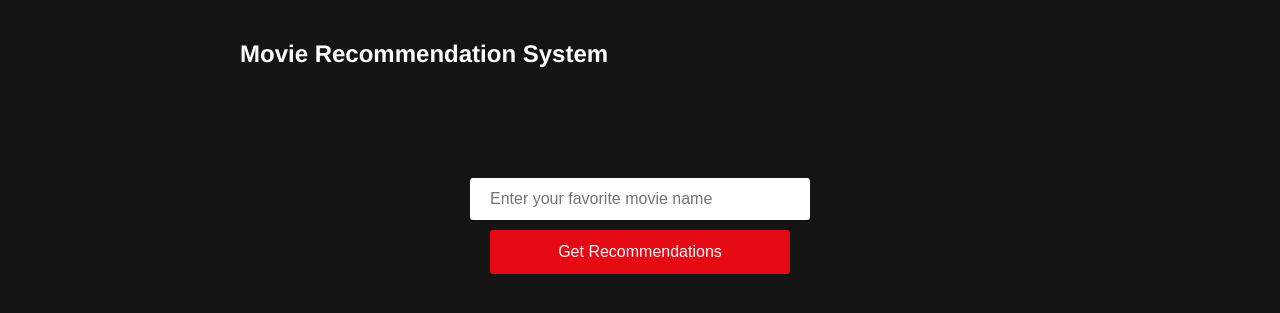
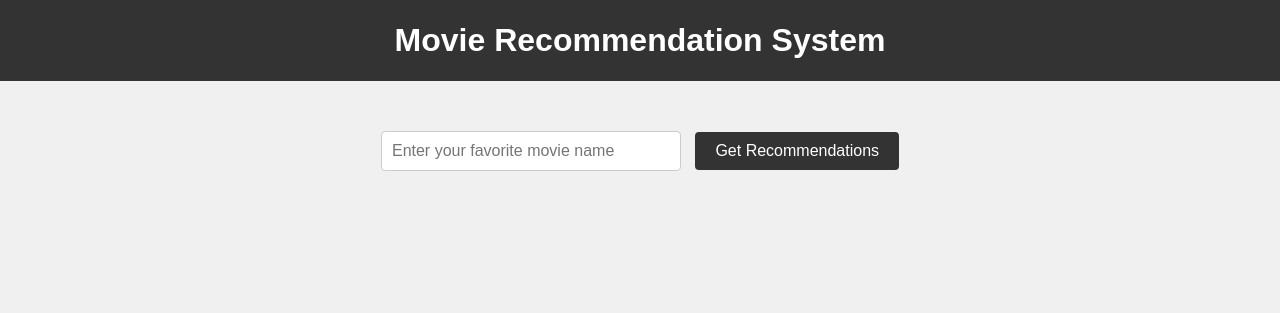
Before and after one commit to imisgsc/MOVIE-RECOMMENDATION-SYSTEM, a Flask app: page / in a window 1280 px wide. Shown: the top 313 px of the page. Run offline with Flask 3, Linux system fonts and the light colour scheme; parts of the project's set-up code (start-up, migrations or seed data) failed here and were passed over.

Commit message:
updated styles

```diff
--- a/static/styles.css
+++ b/static/styles.css
@@ -1,62 +1,78 @@
-/* General styles */
-body {
-    font-family: 'Helvetica Neue', Arial, sans-serif;
-    background-color: #141414; /* Dark background color similar to Netflix */
-    color: #fff;
+/* Reset and basic styles */
+* {
+    box-sizing: border-box;
     margin: 0;
     padding: 0;
 }
 
-h1, h2, h3 {
-    color: #fff; /* White color for headers */
+body {
+    font-family: Arial, sans-serif;
+    background-color: #f0f0f0;
+    line-height: 1.6;
 }
 
-a {
-    color: #e50914; /* Netflix red color for links */
+.container {
+    width: 80%;
+    margin: 0 auto;
 }
 
-a:hover {
+header {
+    background-color: #333;
+    color: #fff;
+    padding: 15px 0;
+    text-align: center;
+}
+
+header h1 {
+    font-size: 2rem;
+}
+
+nav {
+    display: flex;
+    justify-content: center;
+}
+
+nav a {
+    color: #fff;
+    text-decoration: none;
+    margin: 0 10px;
+    font-size: 1.2rem;
+}
+
+nav a:hover {
     text-decoration: underline;
 }
 
-/* Styles specific to index.html */
-form {
-    margin-top: 50px;
+.search-section {
+    padding: 50px 0;
     text-align: center;
 }
 
-label, input, button {
-    display: block;
-    margin: 10px auto;
+.search-section input[type="text"] {
+    padding: 10px;
+    width: 300px;
+    font-size: 1rem;
+    border: 1px solid #ccc;
+    border-radius: 4px;
+    margin-right: 10px;
 }
 
-input[type="text"], button {
-    padding: 12px 20px;
-    width: 300px;
+.search-section button {
+    padding: 10px 20px;
+    font-size: 1rem;
+    background-color: #333;
+    color: #fff;
     border: none;
-    background-color: #fff; /* White background for input and button */
-    color: #000; /* Black text color */
-    font-size: 16px;
-    border-radius: 3px;
+    border-radius: 4px;
+    cursor: pointer;
 }
 
-button {
-    cursor: pointer;
-    background-color: #e50914; /* Netflix red for button */
-    color: #fff; /* White text color */
-    border: 1px solid transparent;
-    transition: background-color 0.3s ease;
+.search-section button:hover {
+    background-color: #555;
 }
 
-button:hover {
-    background-color: #ff3f30; /* Lighter shade of red on hover */
-}
-
-/* Styles specific to recommendations.html */
-.container {
-    max-width: 800px;
-    margin: 0 auto;
-    padding: 20px;
+.movie-section {
+    padding: 50px 0;
 }
 
 .movie-list {
@@ -66,10 +82,28 @@ button:hover {
 
 .movie-list li {
     margin-bottom: 15px;
-    display: flex;
-    align-items: center;
+    background-color: #fff;
+    border-radius: 4px;
+    box-shadow: 0 0 10px rgba(0, 0, 0, 0.1);
+    padding: 15px;
 }
 
 .movie-title {
-    font-size: 18px;
+    font-size: 1.2rem;
+    font-weight: bold;
+    color: #333;
 }
+
+.goback {
+    display: inline-block;
+    margin-top: 20px;
+    text-decoration: none;
+    padding: 10px 20px;
+    background-color: #333;
+    color: #fff;
+    border-radius: 4px;
+}
+
+.goback:hover {
+    background-color: #555;
+}
```
